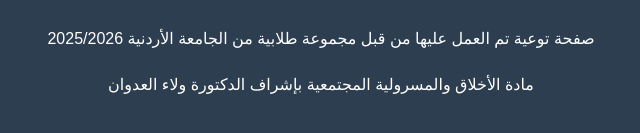
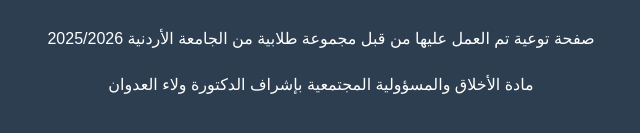
Before and after one commit to lynncodesxo/noise-project, a plain HTML site: page index.html in a window 1280 px wide. Shown: the part 4424-4557 px from the top of the page, 339-979 px from the left. Drawn offline with Linux system fonts and the light colour scheme.

```diff
--- a/index.html
+++ b/index.html
@@ -175,7 +175,7 @@
 
     <footer style="width:100%; background-color:#2c3e50; color:white; padding:20px; text-align:center;">
         <p>صفحة توعية تم العمل عليها من قبل مجموعة طلابية من الجامعة الأردنية 2025/2026</p>
-        <p> مادة الأخلاق والمسرولية المجتمعية بإشراف الدكتورة ولاء العدوان</p>
+        <p> مادة الأخلاق والمسؤولية المجتمعية بإشراف الدكتورة ولاء العدوان</p>
     </footer>
 </body>
 </html>
```
